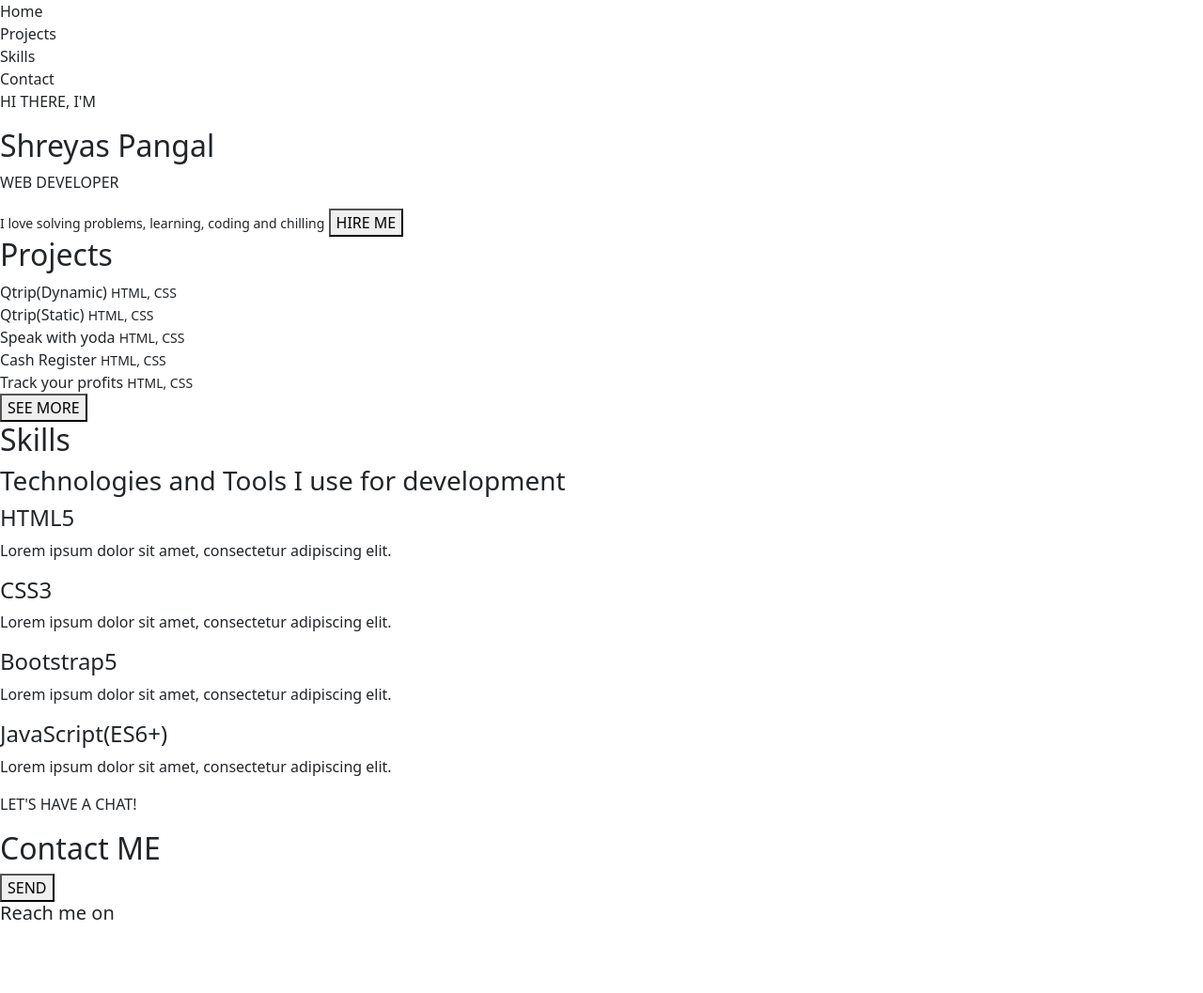
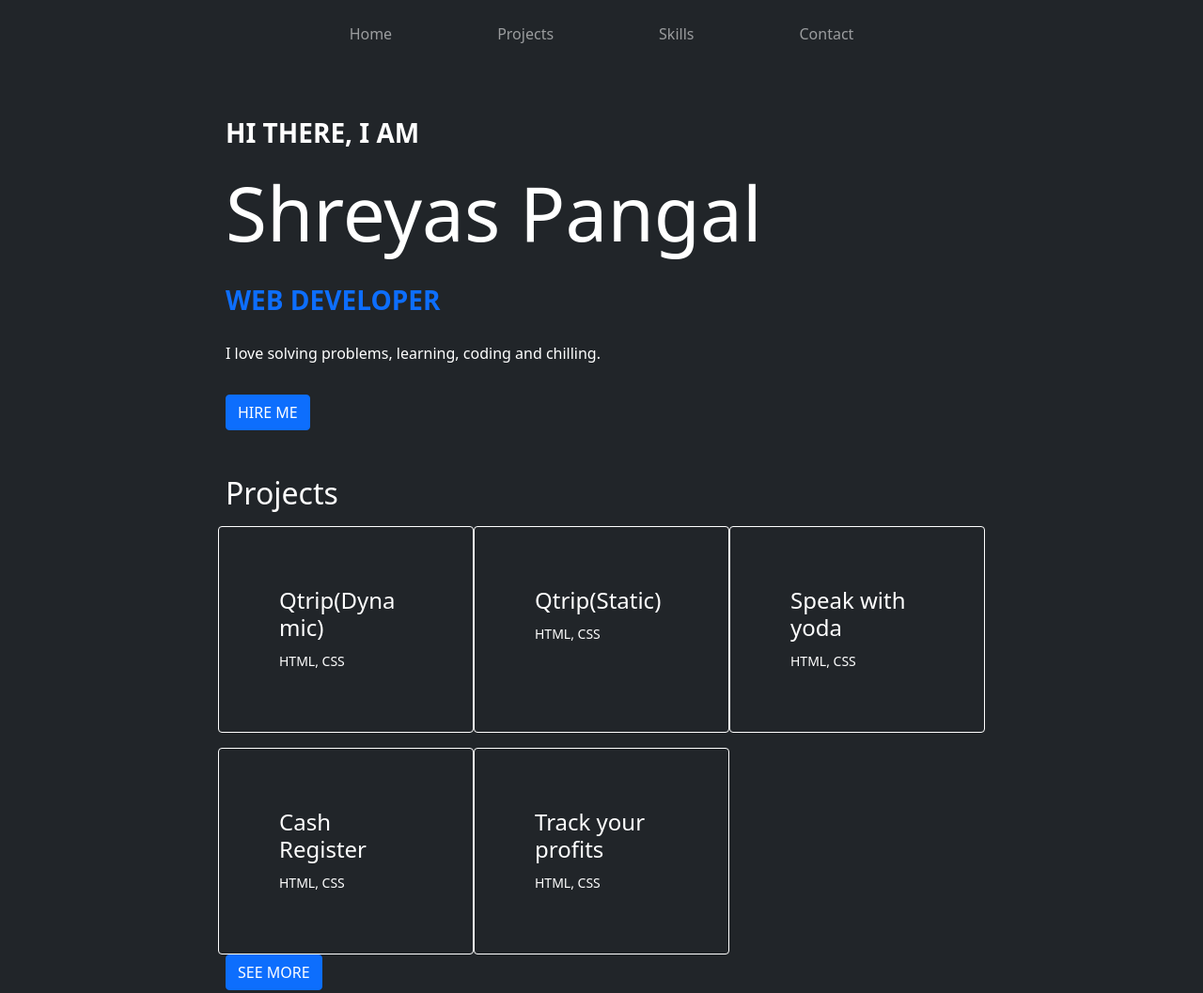
Before and after one commit to Shreyas-13-ops/portfolio-dark-theme, a plain HTML site: page index.html in a window 1280 px wide. Shown: the top 1057 px of the page at 94% size. Before the commit the page ends 992 px from the top, so only its background shows below. Drawn offline with nearby package versions, Linux system fonts and the light colour scheme.

Commit message:
Add html & css layout

```diff
--- a/index.html
+++ b/index.html
@@ -4,124 +4,144 @@
     <meta charset="UTF-8" />
     <meta http-equiv="X-UA-Compatible" content="IE=edge" />
     <meta name="viewport" content="width=device-width, initial-scale=1.0" />
+    <link rel="stylesheet" href="styles/style.css" />
     <!-- Bootstrap CSS -->
-    <link href="https://cdn.jsdelivr.net/npm/bootstrap@5.0.2/dist/css/bootstrap.min.css" rel="stylesheet" integrity="sha384-EVSTQN3/azprG1Anm3QDgpJLIm9Nao0Yz1ztcQTwFspd3yD65VohhpuuCOmLASjC" crossorigin="anonymous">
+    <link
+      href="https://cdn.jsdelivr.net/npm/bootstrap@5.0.2/dist/css/bootstrap.min.css"
+      rel="stylesheet"
+      integrity="sha384-EVSTQN3/azprG1Anm3QDgpJLIm9Nao0Yz1ztcQTwFspd3yD65VohhpuuCOmLASjC"
+      crossorigin="anonymous"
+    />
     <title>Welcome to my portfolio | Shreyas Pangal</title>
   </head>
-  <body>
-    <nav class="nav-bar">
-      <div class="nav-home">Home</div>
-      <div class="nav-projects">Projects</div>
-      <div class="nav-skills">Skills</div>
-      <div class="nav-contact">Contact</div>
+  <body class="bg-dark text-white">
+    <nav class="navbar navbar-expand-lg navbar-dark bg-dark text-white py-3">
+      <ul class="navbar-nav w-100 d-flex justify-content-center">
+        <li class="nav-item nav-home active px-5">
+          <a href="#home" class="nav-link">Home</a>
+        </li>
+        <li class="nav-item nav-projects px-5">
+          <a href="#projects" class="nav-link">Projects</a>
+        </li>
+        <li class="nav-item nav-skills px-5">
+          <a href="#skills" class="nav-link">Skills</a>
+        </li>
+        <li class="nav-item nav-contact px-5">
+          <a href="#contact" class="nav-link">Contact</a>
+        </li>
+      </ul>
     </nav>
 
-    <main>
-      <section id="home">
-        <p>HI THERE, I'M</p>
-        <h2>Shreyas Pangal</h2>
-        <p>WEB DEVELOPER</p>
-        <small>I love solving problems, learning, coding and chilling</small>
-        <button>HIRE ME</button>
+    <main class="my-5">
+      <section id="home" class="my-5 fw-bold fs-3">
+        <p>HI THERE, I AM</p>
+        <h2 class="display-1 bold">Shreyas Pangal</h2>
+        <p class="text-primary">WEB DEVELOPER</p>
+        <p class="fw-light fs-6 mt-4">
+          I love solving problems, learning, coding and chilling.
+        </p>
+        <button type="button" class="btn btn-primary mt-3">HIRE ME</button>
       </section>
 
-      <section id="projects">
-        <h2>Projects</h2>
-        <div class="cards-projects">
-            <div class="card-project">
-                Qtrip(Dynamic)
-                <small>HTML, CSS</small>
-                <div class="card-project-icons">
+      <section id="projects" class="my-5">
+        <h2 class="my-3">Projects</h2>
+        <div class="cards-projects d-flex flex-wrap text-white row g-3">
+          <div class="card card-project col-4 bg-dark p-5 border border-white">
+            <div class="card-body">
+              <h4 class="card-title">Qtrip(Dynamic)</h4>
+              <small class="card-text">HTML, CSS</small>
+            </div>
+            <!-- <div class="card-project-icons">
               <div class="website"></div>
               <div class="github"></div>
+            </div> -->
+          </div>
+          <div class="card-project card col-4 bg-dark p-5 border border-white">
+            <div class="card-body">
+              <h4>Qtrip(Static)</h4>
+              <small>HTML, CSS</small>
+            </div>
+            <!-- <div class="card-project-icons">
+              <div class="website"></div>
+              <div class="github"></div>
+            </div> -->
+          </div>
+          <div class="card-project card col-4 bg-dark p-5 border border-white">
+            <div class="card-body">
+              <h4>Speak with yoda</h4>
+              <small>HTML, CSS</small>
+            </div>
+            <!-- <div class="card-project-icons">
+              <div class="website"></div>
+              <div class="github"></div>
+            </div> -->
+          </div>
+          <div class="card-project card col-4 bg-dark p-5 border border-white">
+            <div class="card-body">
+              <h4>Cash Register</h4>
+              <small>HTML, CSS</small>
+            </div>
+            <!-- <div class="card-project-icons">
+              <div class="website"></div>
+              <div class="github"></div>
+            </div> -->
+          </div>
+          <div class="card-project card col-4 bg-dark p-5 border border-white">
+            <div class="card-body">
+              <h4>Track your profits</h4>
+              <small>HTML, CSS</small>
+            </div>
+            <!-- <div class="card-project-icons">
+              <div class="website"></div>
+              <div class="github"></div>
+            </div> -->
           </div>
         </div>
-            <div class="card-project">
-                Qtrip(Static)
-                <small>HTML, CSS</small>
-                <div class="card-project-icons">
-                    <div class="website"></div>
-                    <div class="github"></div>
-                </div>
-            </div>
-            <div class="card-project">
-                Speak with yoda
-                <small>HTML, CSS</small>
-                <div class="card-project-icons">
-                    <div class="website"></div>
-                    <div class="github"></div>
-                </div>
-            </div>
-            <div class="card-project">
-                Cash Register
-                <small>HTML, CSS</small>
-                <div class="card-project-icons">
-                    <div class="website"></div>
-                    <div class="github"></div>
-                </div>
-            </div>
-            <div class="card-project">
-                Track your profits
-                <small>HTML, CSS</small>
-                <div class="card-project-icons">
-                    <div class="website"></div>
-                    <div class="github"></div>
-                </div>
-            </div>
-            <button class="cards-projects-more">SEE MORE</button>
-        </div>
+        <button type="button" class="cards-projects-more btn btn-primary">
+          SEE MORE
+        </button>
       </section>
 
-      <section id="skills">
-        <h2>Skills</h2>
+      <section id="skills" class="my-5">
+        <h2 class="my-3">Skills</h2>
         <h3>Technologies and Tools I use for development</h3>
-        <div class="cards-skills">
+        <div class="cards-skills d-flex">
           <div class="card-skill">
             <div class="skill-img"></div>
             <h4>HTML5</h4>
-               <p>Lorem ipsum dolor sit amet,
-                consectetur adipiscing elit.</p>
+            <p>Lorem ipsum dolor sit amet, consectetur adipiscing elit.</p>
           </div>
           <div class="card-skill">
             <div class="skill-img"></div>
             <h4>CSS3</h4>
-               <p>Lorem ipsum dolor sit amet,
-                consectetur adipiscing elit.</p>
+            <p>Lorem ipsum dolor sit amet, consectetur adipiscing elit.</p>
           </div>
           <div class="card-skill">
             <div class="skill-img"></div>
             <h4>Bootstrap5</h4>
-               <p>Lorem ipsum dolor sit amet,
-                consectetur adipiscing elit.</p>
+            <p>Lorem ipsum dolor sit amet, consectetur adipiscing elit.</p>
           </div>
           <div class="card-skill">
             <div class="skill-img"></div>
             <h4>JavaScript(ES6+)</h4>
-               <p>Lorem ipsum dolor sit amet,
-                consectetur adipiscing elit.</p>
+            <p>Lorem ipsum dolor sit amet, consectetur adipiscing elit.</p>
           </div>
         </div>
       </section>
 
-      <section id="contact">
+      <section id="contact" class="my-5">
         <p>LET'S HAVE A CHAT!</p>
         <h2>Contact ME</h2>
         <form action="" method="post">
-            <button>SEND</button>
+          <button type="button" class="btn btn-primary">SEND</button>
         </form>
 
         <aside>
           <h5>Reach me on</h5>
           <div class="social-handles">
-                <div id="linkedin">
-
-                </div>
-                <div id="twitter">
-
-                </div>
-                <div id="email">
-
-                </div>
+            <div id="linkedin"></div>
+            <div id="twitter"></div>
+            <div id="email"></div>
           </div>
         </aside>
       </section>
@@ -130,7 +150,15 @@
     <footer></footer>
 
     <!-- Bootstrap JS file -->
-    <script src="https://cdn.jsdelivr.net/npm/@popperjs/core@2.9.2/dist/umd/popper.min.js" integrity="sha384-IQsoLXl5PILFhosVNubq5LC7Qb9DXgDA9i+tQ8Zj3iwWAwPtgFTxbJ8NT4GN1R8p" crossorigin="anonymous"></script>
-    <script src="https://cdn.jsdelivr.net/npm/bootstrap@5.0.2/dist/js/bootstrap.min.js" integrity="sha384-cVKIPhGWiC2Al4u+LWgxfKTRIcfu0JTxR+EQDz/bgldoEyl4H0zUF0QKbrJ0EcQF" crossorigin="anonymous"></script>
+    <script
+      src="https://cdn.jsdelivr.net/npm/@popperjs/core@2.9.2/dist/umd/popper.min.js"
+      integrity="sha384-IQsoLXl5PILFhosVNubq5LC7Qb9DXgDA9i+tQ8Zj3iwWAwPtgFTxbJ8NT4GN1R8p"
+      crossorigin="anonymous"
+    ></script>
+    <script
+      src="https://cdn.jsdelivr.net/npm/bootstrap@5.0.2/dist/js/bootstrap.min.js"
+      integrity="sha384-cVKIPhGWiC2Al4u+LWgxfKTRIcfu0JTxR+EQDz/bgldoEyl4H0zUF0QKbrJ0EcQF"
+      crossorigin="anonymous"
+    ></script>
   </body>
 </html>
--- a/styles/style.css
+++ b/styles/style.css
@@ -0,0 +1,20 @@
+* {
+    box-sizing: border-box;
+    margin: 0;
+}
+nav{
+
+}
+main{
+    margin: auto;
+    width: 800px;
+}
+#home > p+h2 {
+    padding-bottom: 1rem;
+}
+button{
+
+}
+footer{
+
+}
```
Lines whose indentation alone changed are shown as unchanged.
